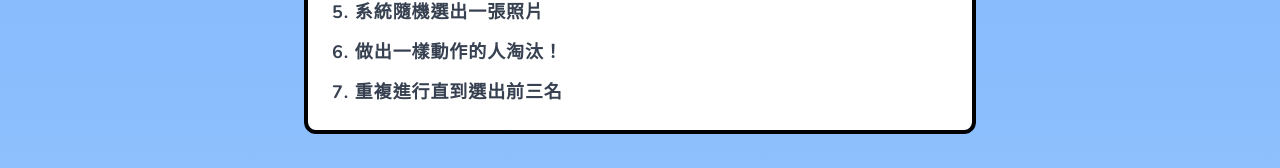
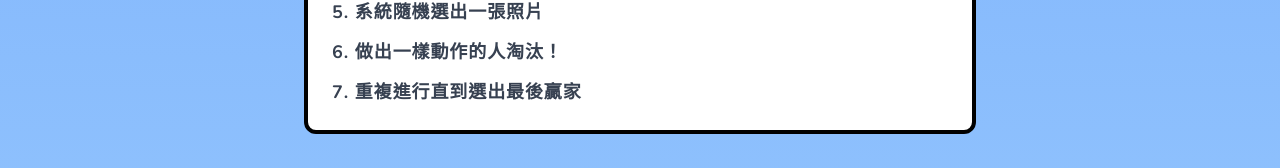
Before and after one commit to samuelyang-cofit/mario-elimination-game, a React (Vite) app: page / in a window 1280 px wide. Shown: the part 1522-1690 px from the top of the page. Built offline with nearby package versions, Linux system fonts and the light colour scheme.

Commit message:
修改遊戲規則7文字說明

```diff
--- a/src/App.jsx
+++ b/src/App.jsx
@@ -495,7 +495,7 @@ function App() {
             <li>4. 完成預覽後點擊開始遊戲</li>
             <li>5. 系統隨機選出一張照片</li>
             <li>6. 做出一樣動作的人淘汰！</li>
-            <li>7. 重複進行直到選出前三名</li>
+            <li>7. 重複進行直到選出最後贏家</li>
           </ol>
         </motion.div>
 
```
